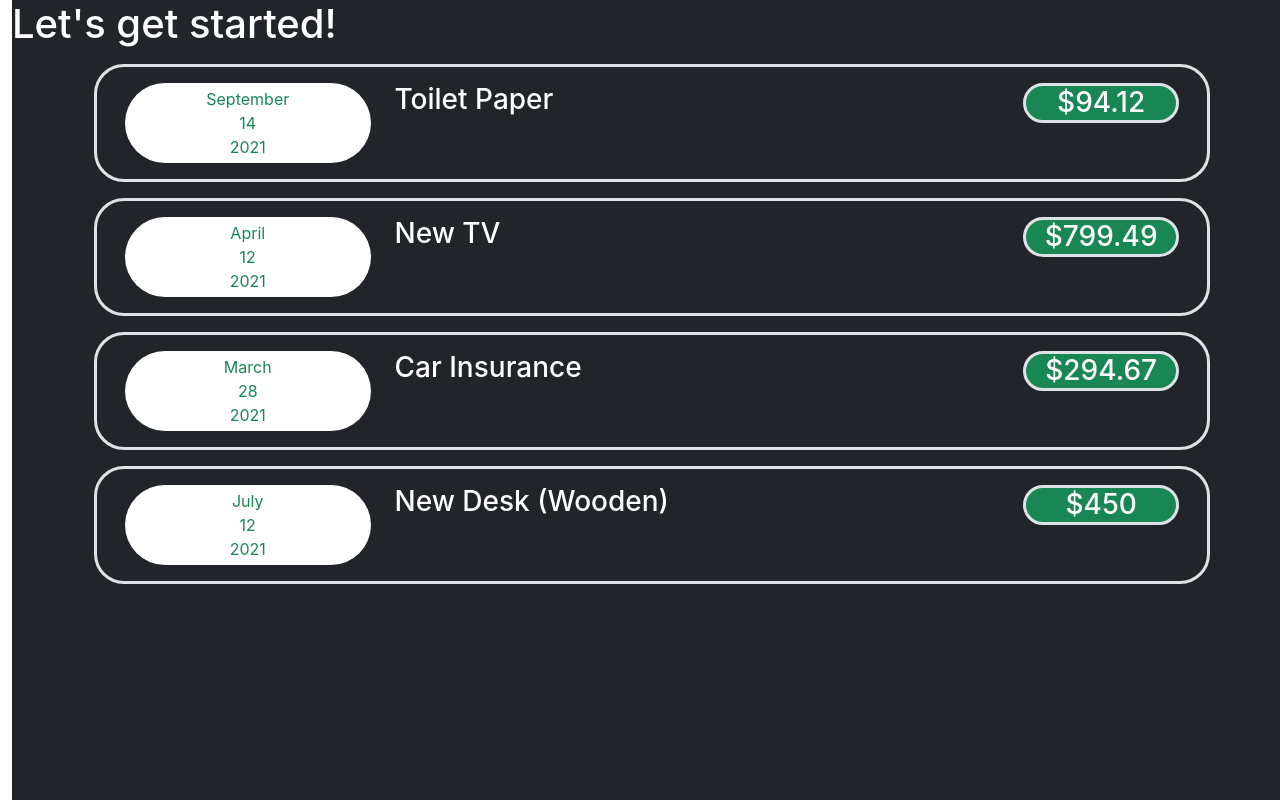
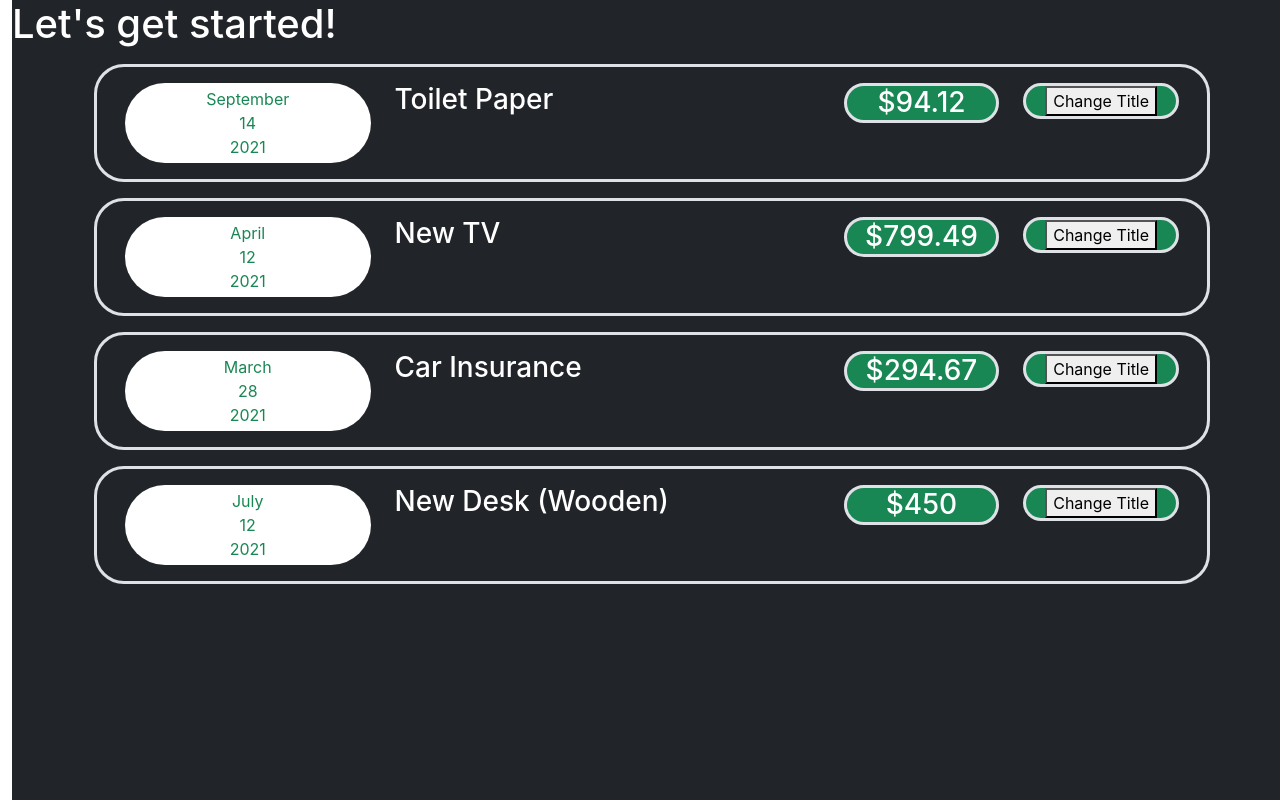
Before and after one commit to asif-ae/react-00001, a React (Create React App) app: page / in a window 1280 px wide. Built offline with nearby package versions, Linux system fonts and the light colour scheme.

Commit message:
added new expense section

```diff
--- a/src/App.js
+++ b/src/App.js
@@ -1,45 +1,12 @@
 import React, { Fragment } from "react";
 import "./App.css";
-import Card from "./components/UI/Card/Card";
-import ExpenseItem from "./components/Expenses/ExpenseItem/ExpenseItem";
+import Expenses from "./components/Expenses/Expenses/Expenses";
 
 function App() {
 
-  const expenses = [
-    { id: "e1", title: "Toilet Paper", amount: 94.12, date: new Date(2021, 8, 14) },
-    { id: "e2", title: "New TV", amount: 799.49, date: new Date(2021, 3, 12) },
-    { id: "e3", title: "Car Insurance", amount: 294.67, date: new Date(2021, 2, 28) },
-    { id: "e4", title: "New Desk (Wooden)", amount: 450, date: new Date(2021, 6, 12) },
-  ]
-
-  console.log(expenses)
   return (
     <Fragment>
-      <Card className="container-fluid">
-        <div className="bg-dark text-white h100">
-          <h1>Let's get started!</h1>
-          <ExpenseItem
-            title={expenses[0].title}
-            amount={expenses[0].amount}
-            date={expenses[0].date}
-          ></ExpenseItem>
-          <ExpenseItem
-            title={expenses[1].title}
-            amount={expenses[1].amount}
-            date={expenses[1].date}
-          ></ExpenseItem>
-          <ExpenseItem
-            title={expenses[2].title}
-            amount={expenses[2].amount}
-            date={expenses[2].date}
-          ></ExpenseItem>
-          <ExpenseItem
-            title={expenses[3].title}
-            amount={expenses[3].amount}
-            date={expenses[3].date}
-          ></ExpenseItem>
-        </div>
-      </Card>
+      <Expenses></Expenses>
     </Fragment>
   );
 }
--- a/src/components/Expenses/ExpenseItem/ExpenseItem.js
+++ b/src/components/Expenses/ExpenseItem/ExpenseItem.js
@@ -1,10 +1,14 @@
-import React, { Fragment } from 'react';
+import React, { Fragment, useState } from 'react';
 import "./ExpenseItem.css";
 import ExpenseDate from '../ExpenseDate/ExpenseDate';
 import Card from '../../UI/Card/Card';
 
 const ExpenseItem = ({ title, amount, date }) => {
+  const [myTitle, setMyTitle] = useState(title);
 
+  const clickHandler = () => {
+    setMyTitle('updated');
+  }
   return (
     <Fragment>
       <Card className="container">
@@ -17,14 +21,19 @@ const ExpenseItem = ({ title, amount, date }) => {
                 ></ExpenseDate>
               </div>
             </div>
-            <div className="col-7">
+            <div className="col-5">
               <div className="">
-                <h3>{title}</h3>
+                <h3>{myTitle}</h3>
               </div>
             </div>
             <div className="col-2">
               <div className="border border-3 round-30 text-center bg-success">
                 <h3>${amount}</h3>
+              </div>
+            </div>
+            <div className="col-2">
+              <div className="border border-3 round-30 text-center bg-success">
+                <button onClick={clickHandler}>Change Title</button>
               </div>
             </div>
           </div>
--- /dev/null
+++ b/src/components/Expenses/Expenses/Expenses.js
@@ -0,0 +1,45 @@
+import React, { Fragment } from 'react';
+import Card from "../../UI/Card/Card";
+import ExpenseItem from '../ExpenseItem/ExpenseItem';
+
+const Expenses = () => {
+
+  const expenses = [
+    { id: "e1", title: "Toilet Paper", amount: 94.12, date: new Date(2021, 8, 14) },
+    { id: "e2", title: "New TV", amount: 799.49, date: new Date(2021, 3, 12) },
+    { id: "e3", title: "Car Insurance", amount: 294.67, date: new Date(2021, 2, 28) },
+    { id: "e4", title: "New Desk (Wooden)", amount: 450, date: new Date(2021, 6, 12) },
+  ]
+
+  return (
+    <Fragment>
+      <Card className="container-fluid">
+        <div className="bg-dark text-white h100">
+          <h1>Let's get started!</h1>
+          <ExpenseItem
+            title={expenses[0].title}
+            amount={expenses[0].amount}
+            date={expenses[0].date}
+          ></ExpenseItem>
+          <ExpenseItem
+            title={expenses[1].title}
+            amount={expenses[1].amount}
+            date={expenses[1].date}
+          ></ExpenseItem>
+          <ExpenseItem
+            title={expenses[2].title}
+            amount={expenses[2].amount}
+            date={expenses[2].date}
+          ></ExpenseItem>
+          <ExpenseItem
+            title={expenses[3].title}
+            amount={expenses[3].amount}
+            date={expenses[3].date}
+          ></ExpenseItem>
+        </div>
+      </Card>
+    </Fragment>
+  );
+};
+
+export default Expenses;
```
Also changed, not shown: src/components/NewExpense/NewExpense.js (added, +11 -0 lines).
